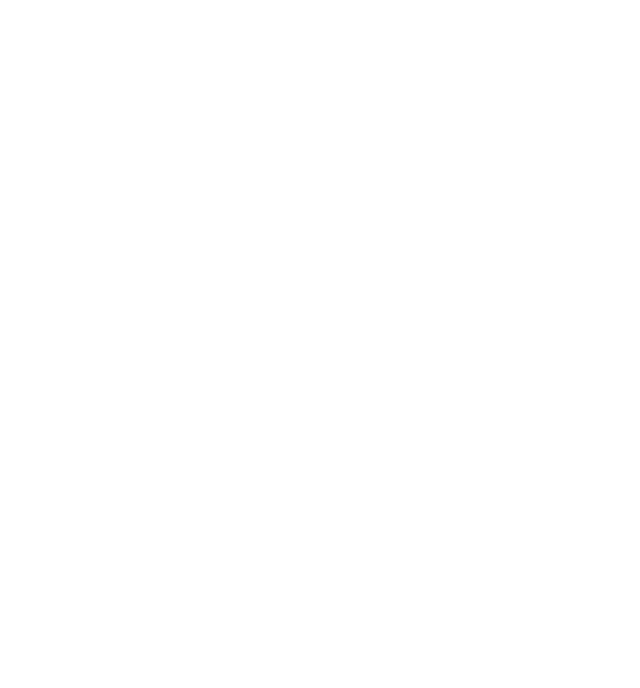
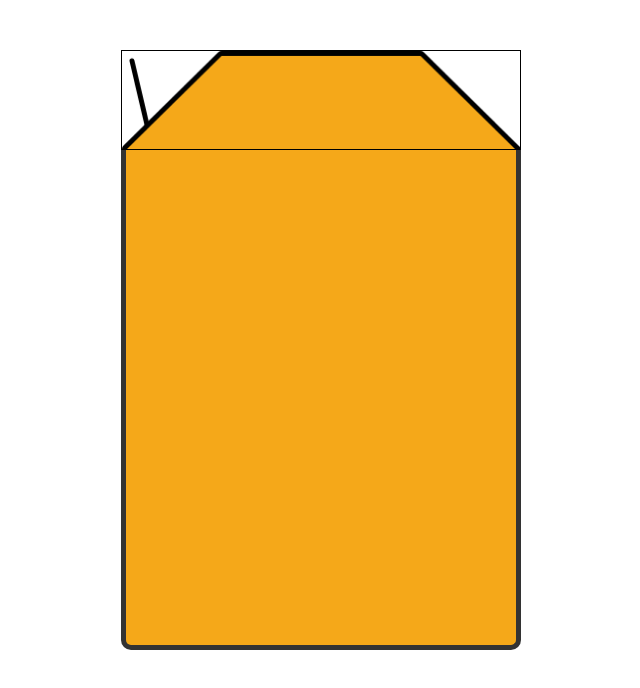
Before and after one commit to sluggets/calculonator, a plain HTML site: page index.html in a window 1280 px wide. Shown: the whole page, without its empty margins (319-959 px from the left). Drawn offline with nearby package versions, Linux system fonts and the light colour scheme.

Commit message:
Calculon's head using css for bottom and canvas for top

```diff
--- a/css/calc.css
+++ b/css/calc.css
@@ -0,0 +1,25 @@
+#head-container
+{
+  width: 400px;
+  height: 100px;
+  margin: auto;
+  margin-top: 50px;
+}
+#calc-head
+{
+  width: 400px;
+  height: 100px;
+  border: 1px solid black;
+}
+
+#calc-perim
+{
+  width: 400px;
+  height: 500px;
+  background-color: #f5a819;
+  margin: auto;
+  border-style: none solid solid solid;
+  border-radius: 0px 0px 10px 10px;
+  border-width: 5px;
+
+}
--- a/index.html
+++ b/index.html
@@ -1,12 +1,27 @@
 <!DOCTYPE html>
 <html lang="en">
   <head>
+    <meta charset="utf-8">
+    <meta http-quiv="X-UA-Compatible" content="IE=edge">
+    <meta name="viewport" content="width=device-width, initial-scale=1">
+    <meta name="robots" content="noindex">
     <title>Calculonator</title>
-    <script src="//code.jquery.com/jquery-1.12.0.min.js"></script>
+    <link rel="stylesheet" href="https://maxcdn.bootstrapcdn.com/bootstrap/3.3.6/css/bootstrap.min.css"
+          integrity="sha384-1q8mTJOASx8j1Au+a5WDVnPi2lkFfwwEAa8hDDdjZlpLegxhjVME1fgjWPGmkzs7"
+          crossorigin="anonymous">
+    <script src="https://code.jquery.com/jquery-1.12.0.min.js"></script>
+    <script src="js/calc.js"></script>
     <link rel="stylesheet" href="css/calc.css">
   </head>
   <body>
-    <div>
+    <div id="head-container">
+      <canvas id="calc-head" width="400" height="100">
+        Oh no, scripting is turned off, or your browser
+        does not support the canvas element!
+        Calculonator's head is gone!
+      </canvas>
+    </div>
+    <div id="calc-perim">
     </div>
   </body>
 </html>
--- a/js/calc.js
+++ b/js/calc.js
@@ -0,0 +1,20 @@
+$(document).ready(function() {
+  var canvas = document.getElementById("calc-head");
+  var ctx = canvas.getContext('2d');
+  ctx.lineJoin = 'round';
+  ctx.lineCap = 'round';
+  ctx.lineWidth = 10.0;
+  ctx.strokeStyle = '#000000';
+  ctx.moveTo(5, 100);
+  ctx.lineTo(100, 5);
+  ctx.lineTo(300, 5);
+  ctx.lineTo(695, 400);
+  ctx.stroke();
+  ctx.fillStyle = '#f5a819';
+  ctx.fill();
+  ctx.beginPath();
+  ctx.moveTo(25, 75);
+  ctx.lineTo(10, 10);
+  ctx.lineWidth = 5.0;
+  ctx.stroke();
+});
```
